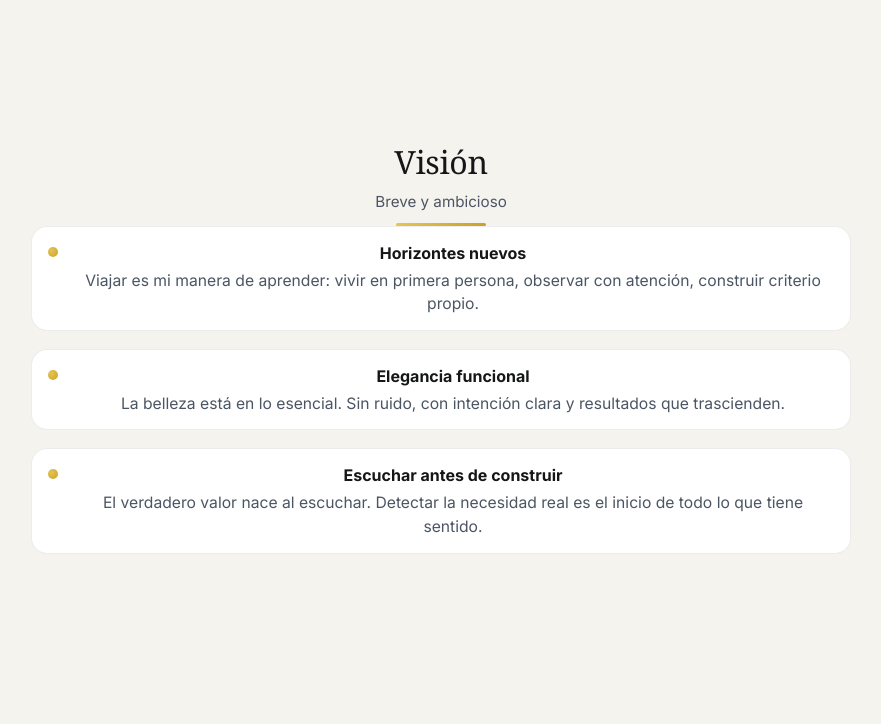
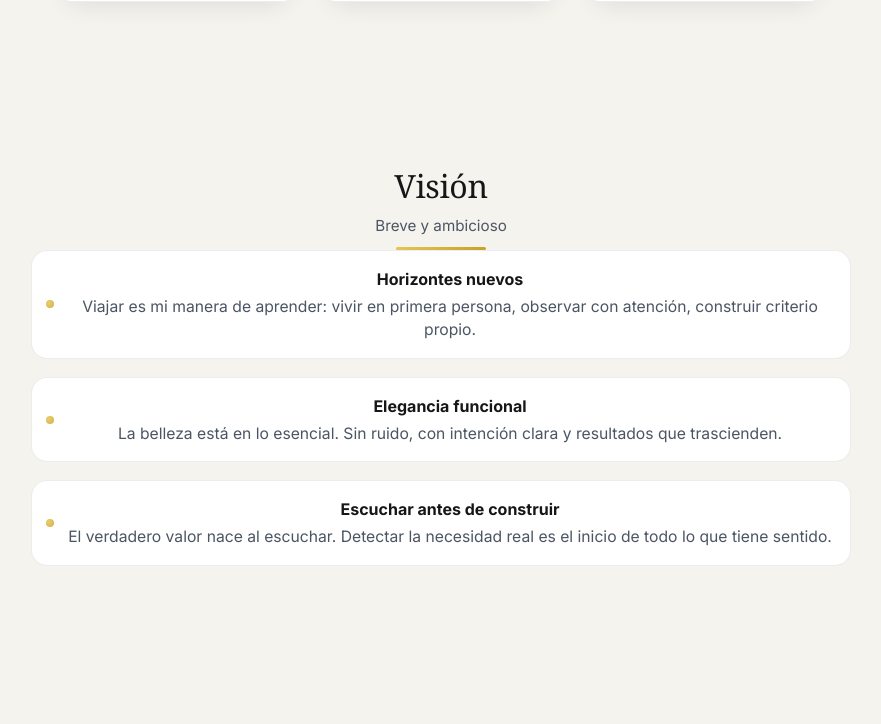
Before and after one commit to tinchoparedess/mp-portfolio, a Next.js app: page / in a window 1280 px wide. Shown: the part 1571-2295 px from the top of the page, without its empty margins (199-1080 px from the left). Built offline with nearby package versions, Linux system fonts and the light colour scheme; no server answers; the database is empty.

Commit message:
Ajustes estéticos: línea dorada en Quién soy y centrado en Visión

```diff
--- a/src/app/globals.css
+++ b/src/app/globals.css
@@ -56,6 +56,18 @@ html.dark body::before{
   font-family: ui-serif, Georgia, "Times New Roman", serif;
   font-size: clamp(26px, 4vw, 32px);
   letter-spacing: -0.01em;
+}
+
+/* subrayado dorado opcional para títulos sin kicker */
+.section-title.underline{
+  position: relative;
+  display: inline-block;
+  padding-bottom: .35rem;
+}
+.section-title.underline::after{
+  content:""; position:absolute; left:50%; transform:translateX(-50%);
+  bottom:-2px; width:120px; height:3px; border-radius:999px;
+  background: linear-gradient(90deg, var(--gold-2), var(--gold-1));
 }
 
 .kicker{
@@ -234,18 +246,14 @@ html.dark .hamburger{ border-color: rgba(255,255,255,.15); background: rgba(255,
   border-bottom: 1px solid rgba(17,24,39,.08);
   box-shadow: 0 10px 20px -12px rgba(0,0,0,.18);
 }
-
 html.dark .nav-drawer{
   background: color-mix(in oklab, #121315ee 92%, transparent);
   border-bottom-color: rgba(255,255,255,.12);
 }
-
 .nav-drawer.open{ display:block; }
-
 @media (min-width: 900px){
   .nav-drawer{ display:none !important; }
 }
-
 .drawer-link{
   padding:.6rem .75rem; border-radius:12px; text-decoration:none; color:inherit;
   display:block; position:relative;
@@ -263,18 +271,24 @@ html.dark .nav-drawer{
 .grid-equal{ align-items: stretch; }
 .equal{ height:100%; display:flex; flex-direction:column; }
 
+/* ===== Visión: viñetas más sutiles y centradas ===== */
 .vis-list{
   list-style: none; margin: 0 auto; padding: 0; max-width: 820px;
   display: grid; gap: 18px;
 }
 .vis-list li{
-  position: relative; padding: 14px 18px 14px 42px;
+  position: relative;
+  padding: 16px 18px 16px 36px;     /* menos sangría que antes */
   border-radius: 16px; background: var(--panel);
   border: 1px solid rgba(17,24,39,.08);
 }
-html.dark .vis-list li{ background: var(--panel-d); border-color: rgba(255,255,255,.09); }
+html.dark .vis-list li{
+  background: var(--panel-d);
+  border-color: rgba(255,255,255,.09);
+}
 .vis-list li::before{
-  content:""; position:absolute; left:16px; top:20px; width:10px; height:10px; border-radius:999px;
+  content:""; position:absolute; left:14px; top:50%; transform:translateY(-50%);
+  width:8px; height:8px; border-radius:999px; opacity:.85;
   background: radial-gradient(circle at 35% 35%, var(--gold-2), var(--gold-1));
 }
 .vis-title{ font-weight: 700; margin-bottom: 4px; }
@@ -286,7 +300,6 @@ html.dark .note-card:hover{ box-shadow: 0 18px 42px -24px rgba(0,0,0,.65); }
 
 /* ================== LANGUAGE SWITCHER ================== */
 .lang-wrap { position: relative; }
-
 .lang-menu {
   position: absolute;
   right: 0;
@@ -299,13 +312,11 @@ html.dark .note-card:hover{ box-shadow: 0 18px 42px -24px rgba(0,0,0,.65); }
   pointer-events: none;
   transition: opacity .25s ease, transform .25s ease;
 }
-
 .lang-menu.show {
   opacity: 1;
   transform: translateY(0);
   pointer-events: auto;
 }
-
 @media (max-width: 900px) {
   .lang-menu {
     position: fixed;
--- a/src/app/page.tsx
+++ b/src/app/page.tsx
@@ -105,7 +105,9 @@ export default function Page() {
         {/* QUIÉN SOY */}
         <section id="quien-soy" className="section text-center">
           <h2 className="section-title">{t("who_title") /* Quién soy */}</h2>
-          {/* (Eliminado el subtítulo/kicker a pedido) */}
+          {/* Línea dorada sutil bajo el título, reutilizando .kicker */}
+          <span className="kicker" aria-hidden> </span>
+
           <div className="mx-auto mt-6 max-w-2xl">
             <p className="lead">
               Martín. Inquieto por naturaleza, curioso por elección. Persigo lo esencial:
@@ -150,6 +152,8 @@ export default function Page() {
           <h2 className="section-title">{t("vision_title") /* Visión */}</h2>
           <p className="kicker">{t("vision_kicker") /* Brújula personal */}</p>
 
+          {/* centrado y respiración más elegante */}
+          <div className="center-narrow">
             <ul className="vis-list mt-8">
               <li>
                 <div className="vis-title">Horizontes nuevos</div>
@@ -173,6 +177,7 @@ export default function Page() {
                 </div>
               </li>
             </ul>
+          </div>
         </section>
 
         {/* IDEAS */}
--- a/src/components/Navbar.tsx
+++ b/src/components/Navbar.tsx
@@ -1,7 +1,7 @@
 // src/components/Navbar.tsx
 "use client";
 
-import { useEffect, useState } from "react";
+import { useEffect, useRef, useState } from "react";
 import Link from "next/link";
 import ThemeToggle from "@/components/ThemeToggle";
 import LanguageSwitcher from "@/components/LanguageSwitcher";
@@ -17,12 +17,37 @@ const LINKS = [
 
 export default function Navbar() {
   const [open, setOpen] = useState(false);
+  const drawerRef = useRef<HTMLDivElement | null>(null);
 
+  // Cerrar al cambiar el hash (navegación interna)
   useEffect(() => {
     const close = () => setOpen(false);
     window.addEventListener("hashchange", close);
     return () => window.removeEventListener("hashchange", close);
   }, []);
+
+  // Cerrar con Esc y click fuera
+  useEffect(() => {
+    const onKey = (e: KeyboardEvent) => {
+      if (e.key === "Escape") setOpen(false);
+    };
+    const onClickOutside = (e: MouseEvent) => {
+      if (!open) return;
+      const target = e.target as Node;
+      if (drawerRef.current && !drawerRef.current.contains(target)) {
+        // Evita cerrar si clickeamos el botón hamburguesa
+        const btn = document.getElementById("nav-hamburger");
+        if (btn && btn.contains(target)) return;
+        setOpen(false);
+      }
+    };
+    document.addEventListener("keydown", onKey);
+    document.addEventListener("mousedown", onClickOutside);
+    return () => {
+      document.removeEventListener("keydown", onKey);
+      document.removeEventListener("mousedown", onClickOutside);
+    };
+  }, [open]);
 
   const onNav = (e: React.MouseEvent<HTMLAnchorElement>) => {
     const href = (e.currentTarget.getAttribute("href") || "").trim();
@@ -37,7 +62,7 @@ export default function Navbar() {
   return (
     <header className="nav-glass">
       <div className="nav-inner">
-        {/* IZQUIERDA: toggle */}
+        {/* IZQUIERDA: toggle (icono minimal) */}
         <div className="nav-left">
           <ThemeToggle />
         </div>
@@ -56,9 +81,12 @@ export default function Navbar() {
         <div className="nav-actions">
           <LanguageSwitcher variant="button" />
           <button
+            id="nav-hamburger"
+            type="button"
             className="hamburger"
             aria-label="Abrir menú"
             aria-expanded={open}
+            aria-controls="nav-drawer"
             onClick={() => setOpen((v) => !v)}
           >
             <span />
@@ -69,7 +97,12 @@ export default function Navbar() {
       </div>
 
       {/* Drawer móvil */}
-      <div className={`nav-drawer ${open ? "open" : ""}`}>
+      <div
+        id="nav-drawer"
+        ref={drawerRef}
+        className={`nav-drawer ${open ? "open" : ""}`}
+        aria-hidden={!open}
+      >
         <div className="px-1 pb-2">
           <LanguageSwitcher variant="pills" />
         </div>
--- a/src/components/ThemeToggle.tsx
+++ b/src/components/ThemeToggle.tsx
@@ -7,7 +7,7 @@ export default function ThemeToggle() {
   const [mounted, setMounted] = useState(false);
   const [isDark, setIsDark] = useState(false);
 
-  // Evitar hydration mismatch y leer preferencia
+  // Al montar: leer preferencia guardada o del sistema
   useEffect(() => {
     setMounted(true);
     try {
@@ -31,16 +31,19 @@ export default function ThemeToggle() {
   return (
     <button
       onClick={toggle}
+      type="button"
       className="theme-icon-btn"
-      aria-label={isDark ? "Modo claro" : "Modo oscuro"}
+      aria-label={isDark ? "Cambiar a modo claro" : "Cambiar a modo oscuro"}
       title={isDark ? "Modo claro" : "Modo oscuro"}
     >
-      {/* Solo mostramos el ícono cuando ya montó para evitar parpadeo */}
+      {/* Evitar parpadeo: solo mostramos icono tras montar */}
       {mounted ? (
         <span className="theme-icon" aria-hidden>
           {isDark ? "🌙" : "☀️"}
         </span>
-      ) : null}
+      ) : (
+        <span className="theme-icon" aria-hidden />
+      )}
     </button>
   );
 }
```
Lines whose indentation alone changed are shown as unchanged.
